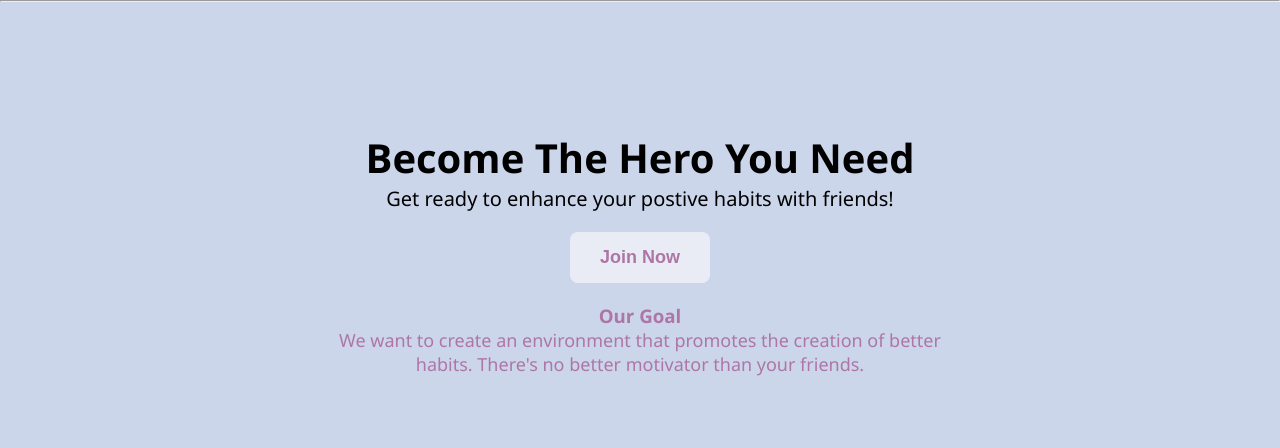
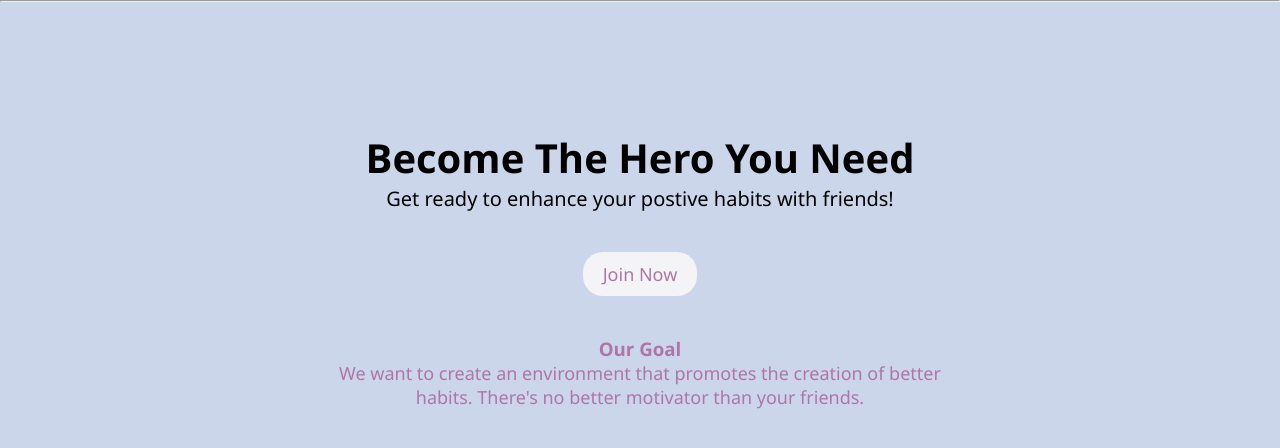
Before and after one commit to LiyuGT/HabitHero, a Flask app: page / in a window 1280 px wide. Shown: the part 54-502 px from the top of the page. Run offline with Flask 3, Linux system fonts and the light colour scheme.

```diff
--- a/flask_app/Static/styles.css
+++ b/flask_app/Static/styles.css
@@ -147,6 +147,22 @@ header > ul {
     left: 50%;
     transform: translate(-50%, -50%);
     padding: 20px; /* Increase padding for better spacing */
+}
+
+.joinnow {
+    display: inline-block;
+    background-color: #F4F4F6;
+    padding: 10px 20px;
+    border: none;
+    border-radius: 20px;
+    cursor: pointer;
+    margin: 40px;
+}
+
+.joinnow a {
+    text-decoration: none; /* Remove underline */
+    color: #AE76A6; /* Set text color to black */
+    font-size: 18px;
 }
 
 .container * {
--- a/flask_app/templates/home.html
+++ b/flask_app/templates/home.html
@@ -22,9 +22,16 @@
         <p>Get ready to enhance your postive habits with friends!</p>
 
 
-        <form method="POST" action="{{ url_for('register') }}">
+       <!-- <form method="POST" action="{{ url_for('register') }}">
             <input type="submit" value="Join Now">
-        </form>
+        </form>-->
+
+
+        <div class = "joinnow">
+            <a href="{{ url_for('register') }}">Join Now</a>
+        </div>
+
+
         <div class="landingabout">
             <h3>Our Goal</h3>
             <p>We want to create an environment that promotes the creation of better habits. There's no better motivator than your friends.</p>
```
Also changed, not shown: instance/flask_habit_app.db.
